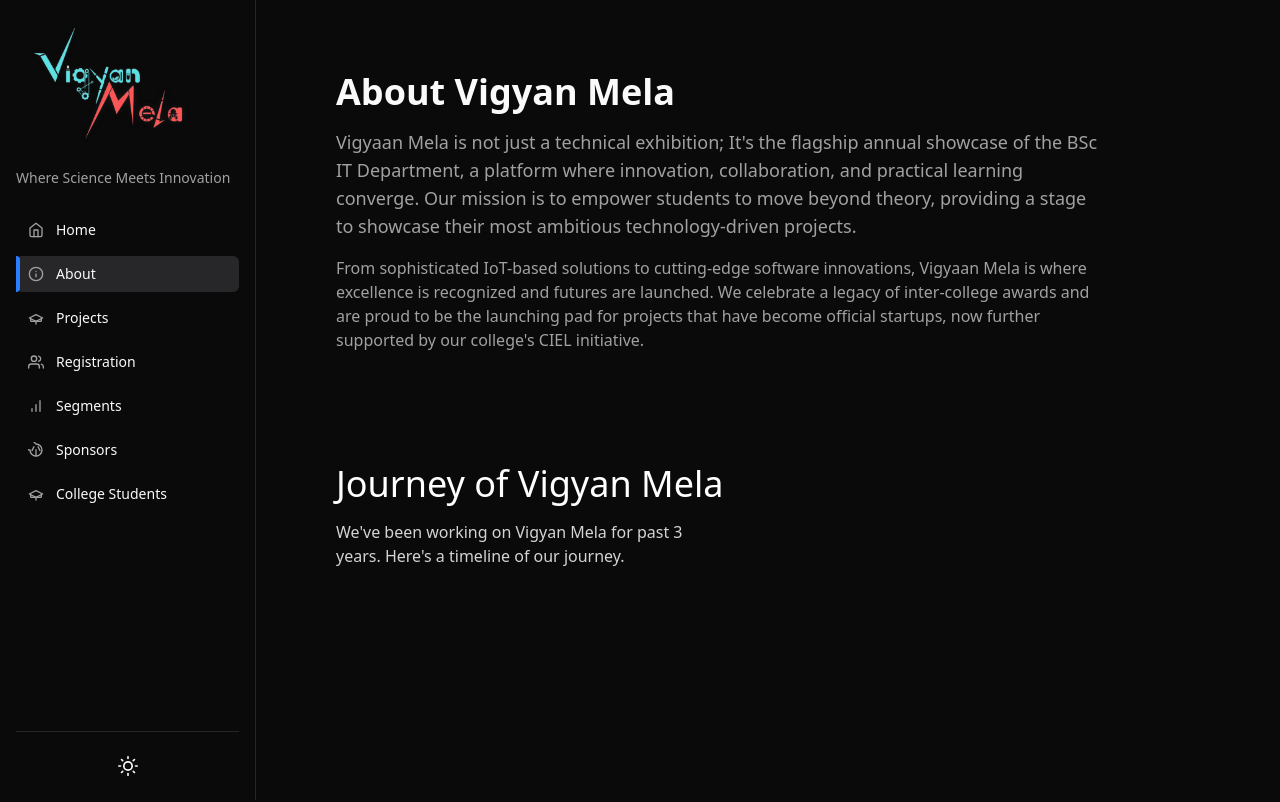
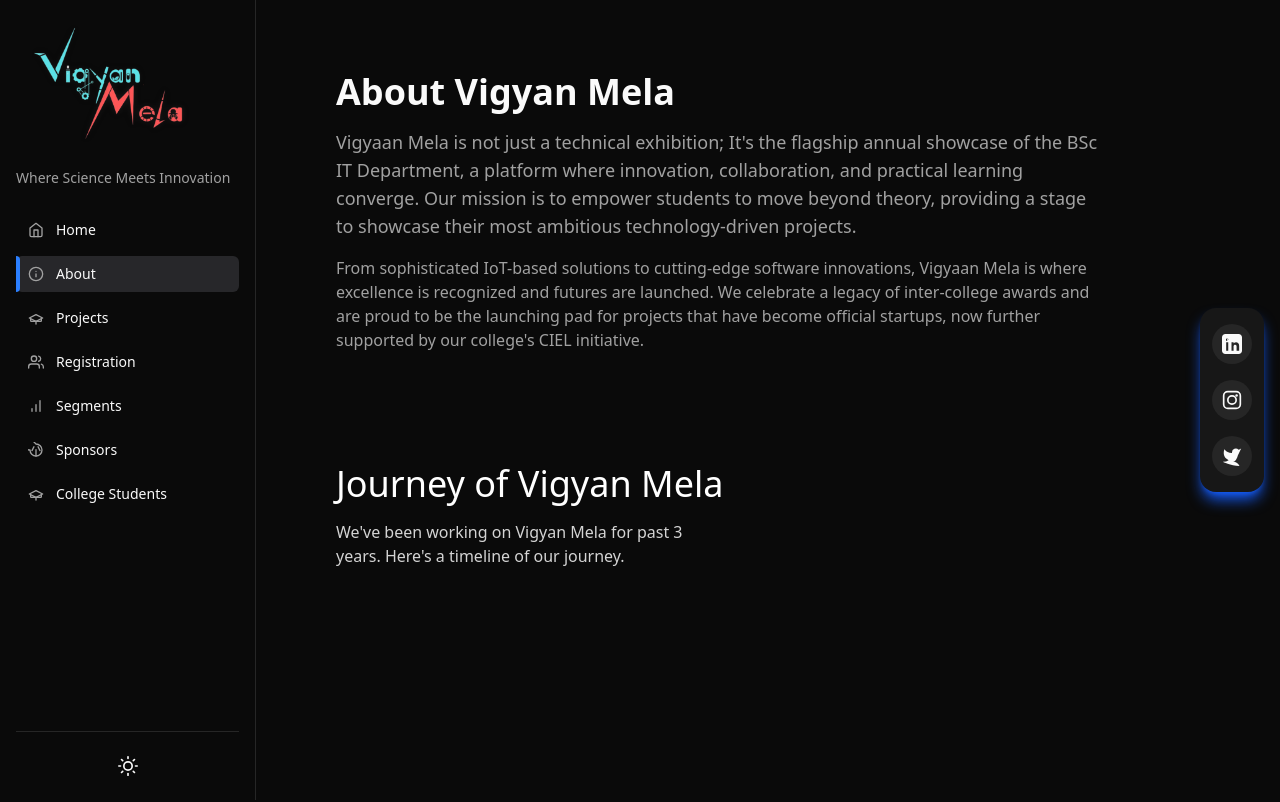
Before and after one commit to 0verWatchO5/vigyanmela2526, a Next.js app: page /about in a window 1280 px wide. Shown: the top 802 px of the page. Built offline with nearby package versions, Linux system fonts and the light colour scheme.

Commit message:
Add Floating Dock component with social media icons and update sitemap and added robots.txt

```diff
--- a/app/layout.tsx
+++ b/app/layout.tsx
@@ -7,6 +7,7 @@ import Image from "next/image";
 import { usePathname } from "next/navigation";
 import { ThemeProvider, useTheme } from "next-themes";
 import { SessionProvider } from "next-auth/react";
+import { FloatingDock } from "@/components/ui/floating-dock";
 
 const geistSans = Geist({
   variable: "--font-geist-sans",
@@ -66,6 +67,44 @@ const IconMoon = ({ className }: { className?: string }) => (
     <path d="M21 12.79A9 9 0 1 1 11.21 3 7 7 0 0 0 21 12.79z" />
   </svg>
 );
+
+// Social Icons for Floating Dock
+const IconLinkedin = ({ className }: { className?: string }) => (
+  <svg
+    xmlns="http://www.w3.org/2000/svg"
+    viewBox="0 0 24 24"
+    fill="currentColor"
+    className={className}
+  >
+    <path d="M20 0H4C1.8 0 0 1.8 0 4v16c0 2.2 1.8 4 4 4h16c2.2 0 4-1.8 4-4V4c0-2.2-1.8-4-4-4zM7.5 20H5V10h2.5v10zM6.25 8.5c-.8 0-1.5-.7-1.5-1.5s.7-1.5 1.5-1.5 1.5.7 1.5 1.5-.7-1.5-1.5-1.5zM20 20h-2.5v-5c0-1.3-.5-2.2-1.7-2.2-1 0-1.5.7-1.8 1.3-.1.2-.1.5-.1.8V20h-2.5V10h2.5v1.4c.4-.6 1.2-1.5 2.9-1.5 2.2 0 3.8 1.4 3.8 4.5V20z" />
+  </svg>
+);
+
+const IconInstagram = ({ className }: { className?: string }) => (
+  <svg
+    xmlns="http://www.w3.org/2000/svg"
+    viewBox="0 0 24 24"
+    fill="currentColor"
+    className={className}
+  >
+    <rect x="2" y="2" width="20" height="20" rx="5" fill="none" stroke="currentColor" strokeWidth="2" />
+    <circle cx="12" cy="12" r="5" fill="none" stroke="currentColor" strokeWidth="2" />
+    <circle cx="17.5" cy="6.5" r="1.5" fill="currentColor" />
+  </svg>
+);
+
+const IconTwitter = ({ className }: { className?: string }) => (
+  <svg
+    xmlns="http://www.w3.org/2000/svg"
+    viewBox="0 0 24 24"
+    fill="currentColor"
+    className={className}
+  >
+    <path d="M23 3a10.9 10.9 0 01-3.14 1.53 4.48 4.48 0 00-7.86 3v1A10.66 10.66 0 013 4s-4 9 5 13a11.64 11.64 0 01-7 2s9 5 20 5a9.5 9.5 0 00-9-5.5c4.75 2.25 7-7 7-7z" />
+  </svg>
+);
+
+
 
 const IconHome = (props: any) => (
   <svg
@@ -541,6 +580,28 @@ export default function RootLayout({
               </main>
             </div>
           )}
+
+          {/* Floating Dock with Social Handles */}
+          <FloatingDock
+            items={[
+              {
+                title: "LinkedIn",
+                icon: <IconLinkedin className="h-5 w-5" />,
+                href: "https://www.linkedin.com/showcase/vigyan-mela22/",
+              },
+              {
+                title: "Instagram",
+                icon: <IconInstagram className="h-5 w-5" />,
+                href: "https://www.instagram.com/vigyanmela.tech",
+              },
+              {
+                title: "Twitter",
+                icon: <IconTwitter className="h-5 w-5" />,
+                href: "https://twitter.com/vigyanmela",
+              },
+            ]}
+            hideOnHomeMobile={pathname === "/"}
+          />
         </ThemeProvider>
         </SessionProvider>
       </body>
--- /dev/null
+++ b/components/ui/floating-dock.tsx
@@ -0,0 +1,165 @@
+import { cn } from "@/lib/utils";
+import {
+  AnimatePresence,
+  MotionValue,
+  motion,
+  useMotionValue,
+  useSpring,
+  useTransform,
+} from "motion/react";
+
+import { useRef, useState } from "react";
+
+export const FloatingDock = ({
+  items,
+  desktopClassName,
+  mobileClassName,
+  hideOnHomeMobile,
+}: {
+  items: { title: string; icon: React.ReactNode; href: string }[];
+  desktopClassName?: string;
+  mobileClassName?: string;
+  hideOnHomeMobile?: boolean;
+}) => {
+  return (
+    <>
+      <FloatingDockDesktop items={items} className={desktopClassName} />
+      {!hideOnHomeMobile && <FloatingDockMobile items={items} className={mobileClassName} />}
+    </>
+  );
+};
+
+const FloatingDockMobile = ({
+  items,
+  className,
+}: {
+  items: { title: string; icon: React.ReactNode; href: string }[];
+  className?: string;
+}) => {
+  return (
+    <div className={cn("fixed bottom-4 left-0 right-0 flex justify-center md:hidden z-40", className)}>
+      <motion.div
+        className="flex h-16 items-center gap-2 rounded-2xl bg-gray-50 px-4 py-2 dark:bg-neutral-900 shadow-lg shadow-blue-400 dark:shadow-blue-600"
+      >
+        {items.map((item) => (
+          <a
+            key={item.title}
+            href={item.href}
+            className="flex h-10 w-10 items-center justify-center rounded-full bg-gray-200 dark:bg-neutral-800 hover:bg-gray-300 dark:hover:bg-neutral-700 transition-colors"
+            title={item.title}
+          >
+            <div className="h-5 w-5">{item.icon}</div>
+          </a>
+        ))}
+      </motion.div>
+    </div>
+  );
+};
+
+const FloatingDockDesktop = ({
+  items,
+  className,
+}: {
+  items: { title: string; icon: React.ReactNode; href: string }[];
+  className?: string;
+}) => {
+  const mouseY = useMotionValue(Infinity);
+  return (
+    <motion.div
+      onMouseMove={(e) => mouseY.set(e.pageY)}
+      onMouseLeave={() => mouseY.set(Infinity)}
+      className={cn(
+        "fixed right-4 top-1/2 -translate-y-1/2 hidden w-16 flex-col items-center gap-4 rounded-2xl bg-gray-50 px-3 py-4 md:flex dark:bg-neutral-900 z-40 shadow-lg shadow-blue-400 dark:shadow-blue-600",
+        className,
+      )}
+    >
+      {items.map((item) => (
+        <IconContainerVertical mouseY={mouseY} key={item.title} {...item} />
+      ))}
+    </motion.div>
+  );
+};
+
+function IconContainerVertical({
+  mouseY,
+  title,
+  icon,
+  href,
+}: {
+  mouseY: MotionValue;
+  title: string;
+  icon: React.ReactNode;
+  href: string;
+}) {
+  const ref = useRef<HTMLDivElement>(null);
+
+  const distance = useTransform(mouseY, (val) => {
+    const bounds = ref.current?.getBoundingClientRect() ?? { y: 0, height: 0 };
+    return val - bounds.y - bounds.height / 2;
+  });
+
+  const widthTransform = useTransform(distance, [-150, 0, 150], [40, 80, 40]);
+  const heightTransform = useTransform(distance, [-150, 0, 150], [40, 80, 40]);
+
+  const widthTransformIcon = useTransform(distance, [-150, 0, 150], [20, 40, 20]);
+  const heightTransformIcon = useTransform(
+    distance,
+    [-150, 0, 150],
+    [20, 40, 20],
+  );
+
+  const width = useSpring(widthTransform, {
+    mass: 0.1,
+    stiffness: 150,
+    damping: 12,
+  });
+  const height = useSpring(heightTransform, {
+    mass: 0.1,
+    stiffness: 150,
+    damping: 12,
+  });
+
+  const widthIcon = useSpring(widthTransformIcon, {
+    mass: 0.1,
+    stiffness: 150,
+    damping: 12,
+  });
+  const heightIcon = useSpring(heightTransformIcon, {
+    mass: 0.1,
+    stiffness: 150,
+    damping: 12,
+  });
+
+  const [hovered, setHovered] = useState(false);
+
+  return (
+    <a href={href}>
+      <motion.div
+        ref={ref}
+        style={{ width, height }}
+        onMouseEnter={() => setHovered(true)}
+        onMouseLeave={() => setHovered(false)}
+        className="relative flex aspect-square items-center justify-center rounded-full bg-gray-200 dark:bg-neutral-800"
+      >
+        <AnimatePresence>
+          {hovered && (
+            <motion.div
+              initial={{ opacity: 0, x: 10, y: "-50%" }}
+              animate={{ opacity: 1, x: 0, y: "-50%" }}
+              exit={{ opacity: 0, x: 2, y: "-50%" }}
+              className="absolute -left-8 top-1/2 w-fit rounded-md border border-gray-200 bg-gray-100 px-2 py-0.5 text-xs whitespace-pre text-neutral-700 dark:border-neutral-900 dark:bg-neutral-800 dark:text-white"
+            >
+              {title}
+            </motion.div>
+          )}
+        </AnimatePresence>
+        <motion.div
+          style={{ width: widthIcon, height: heightIcon }}
+          className="flex items-center justify-center"
+        >
+          {icon}
+        </motion.div>
+      </motion.div>
+    </a>
+  );
+}
```
Also changed, not shown: public/robots.txt (added), 1 other file (tests, documents, lock files or other folders).
